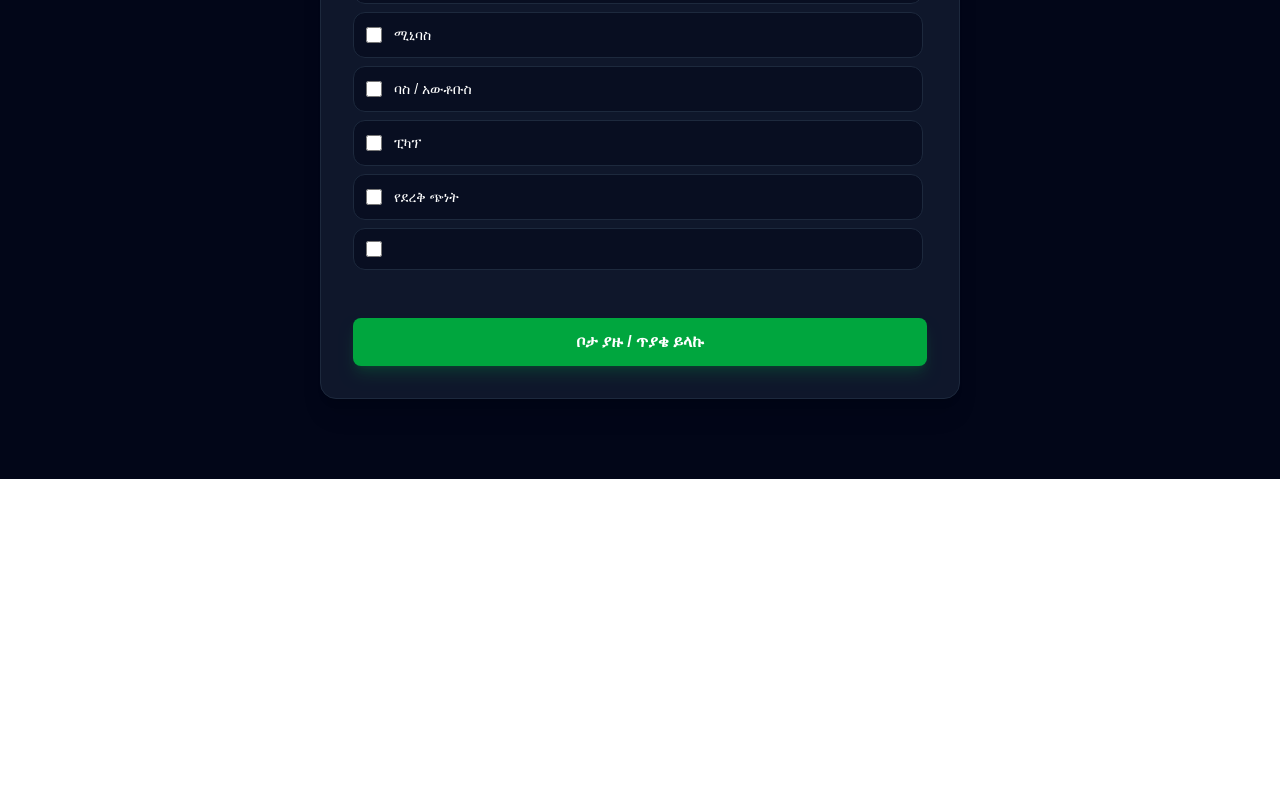
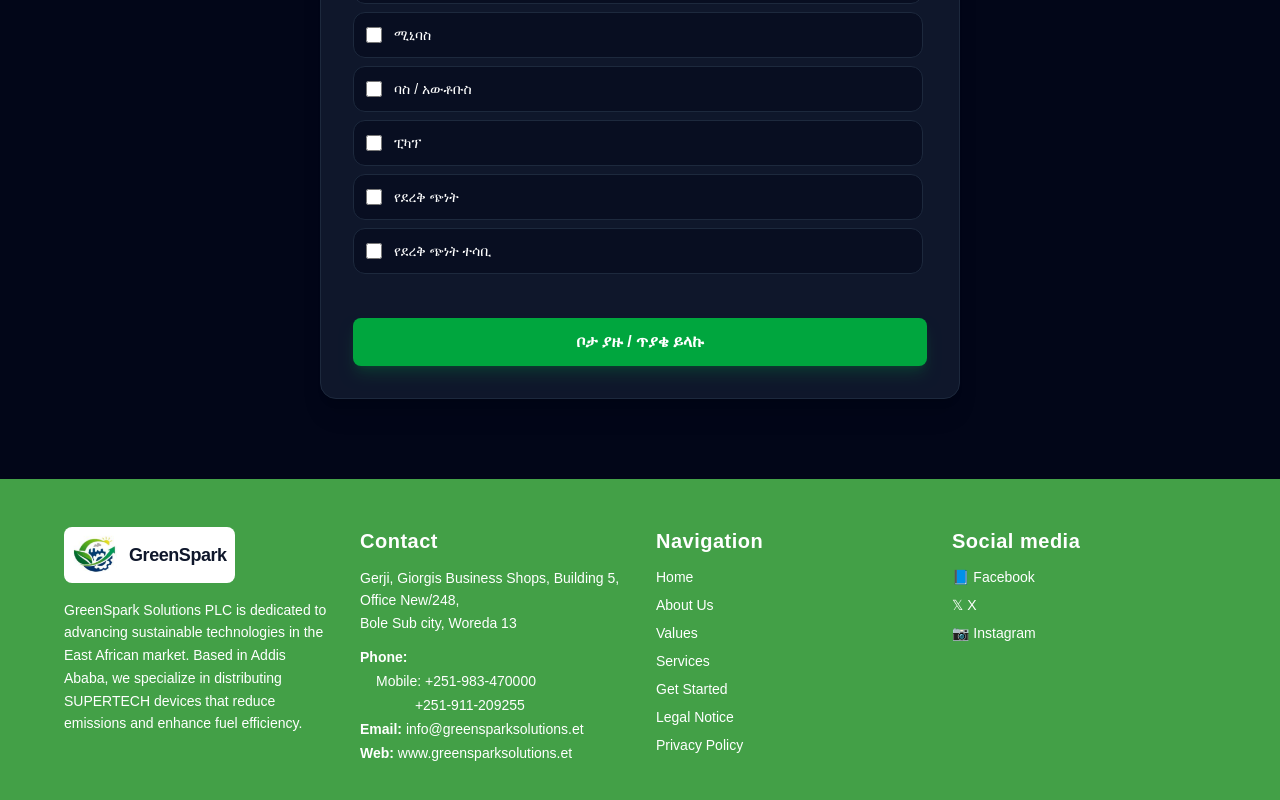
Before and after one commit to Zekariyas-19/greensparksolutions-website-, a Next.js app: page / in a window 1280 px wide. Shown: the part 1416-2216 px from the top of the page. Before the commit the page ends 1895 px from the top, so only its background shows below. Built offline with nearby package versions, Linux system fonts and the light colour scheme; no server answers.

Commit message:
Fix footer logo and company name

```diff
--- a/app/page.tsx
+++ b/app/page.tsx
@@ -113,7 +113,7 @@ export default function Home() {
       feat2Desc: "የአየር ብክለትን በመቀነስ የአካባቢ ጥበቃ ደንቦችን ያሟላል",
       feat3Title: "5 ዓመት ዋስትና",
       feat3Desc: "እስከ 10 ዓመት ያለምንም ተጨማሪ ወጪና ጥገና የሚያገለግል",
-      calcTitle: "የነዳጅ ወጪ ቁጠባ ማስያ (ROI Calculator)",
+      calcTitle: "ይህንን መሳሪያ በመግጠሞ ምን ያክል ብር ያተርፋሉ (ROI Calculator)",
       calcSub: "ተሽከርካሪዎችዎ በቀን የሚያደርጉትን ጉዞ እና ብዛት በማስገባት የሚቆጥቡትን የብር መጠን ይመልከቱ",
       calcVehiclesLabel: "የተሽከርካሪዎች ብዛት፦",
       calcKmLabel: "በቀን የሚያደርጉት አማካይ ጉዞ (ኪ.ሜ)፦",
@@ -149,7 +149,7 @@ export default function Home() {
       subIsuzu: "የደረቅ ጭነት",
       subTrailer: "የደረቅ ጭነት ተሳቢ",
       subBotti: "ቦቲ",
-      subTrailerBotti: "ተሳቢ ቦቲ (Model E)"
+      subTrailerBotti: "ተሳቢ ቦቲ"
     },
     en: {
       navServices: "Benefits",
@@ -195,15 +195,14 @@ export default function Home() {
       modalIdLabel: "Your Unique Tracking ID:",
       modalDesc: "Your request has been received. Our team will contact you shortly. Please save this reference ID.",
       modalBtn: "Close",
-      catPersonal: "Personal Vehicle (Model AA/A)",
-      subMinibus: "Minibus (Model B)",
-      subBus: "Bus (Model D)",
-      subPickup: "Pickup (Model C)",
-      subIsuzu: "Isuzu (Model C/D)",
-      subSino: "Sino Truck (Model E)",
-      subBotti: "Tanker Botti (Model D/E)",
-      subTrailer: "Dry Cargo Trailer (Model E)",
-      subTrailerBotti: "Trailer Tanker (Model E)"
+      catPersonal: "Personal Vehicle",
+      subMinibus: "Minibus",
+      subBus: "Bus",
+      subPickup: "Pickup",
+      subIsuzu: "Isuzu",
+      subBotti: "Tanker Botti",
+      subTrailer: "Dry Cargo Trailer",
+      subTrailerBotti: "Trailer Tanker"
     }
   };
 
@@ -215,9 +214,8 @@ export default function Home() {
     { key: "bus", label: t.subBus },
     { key: "pickup", label: t.subPickup },
     { key: "isuzu", label: t.subIsuzu },
-    { key: "sino", label: t.subSino },
+    { key: "trailer", label: t.subTrailer },
     { key: "botti", label: t.subBotti },
-    { key: "trailer", label: t.subTrailer },
     { key: "trailerBotti", label: t.subTrailerBotti },
   ];
 
@@ -567,6 +565,64 @@ export default function Home() {
         </div>
       </section>
 
+      {/* ከሎጎ ጎን የድርጅቱ ስም እንዲኖር የተደረገበት የግርጌ ክፍል (Footer) */}
+      <footer className="bg-[#43A047] text-white py-12 px-6 md:px-16">
+        <div className="max-w-7xl mx-auto grid grid-cols-1 md:grid-cols-4 gap-8">
+
+          {/* 1. ሎጎ፣ የድርጅቱ ስም እና መግለጫ */}
+          <div className="space-y-4">
+            <div className="flex items-center gap-3 bg-white p-2 rounded-lg inline-flex">
+              <img src="/logo.png" alt="GreenSpark Logo" className="h-10 object-contain" />
+              <span className="text-slate-900 font-extrabold text-lg tracking-tight">GreenSpark</span>
+            </div>
+            <p className="text-sm leading-relaxed">
+              GreenSpark Solutions PLC is dedicated to advancing sustainable technologies in the East African market. Based in Addis Ababa, we specialize in distributing SUPERTECH devices that reduce emissions and enhance fuel efficiency.
+            </p>
+          </div>
+
+          {/* 2. አድራሻ (Contact) */}
+          <div className="space-y-3">
+            <h3 className="text-xl font-bold tracking-wide">Contact</h3>
+            <p className="text-sm leading-relaxed">
+              Gerji, Giorgis Business Shops, Building 5, Office New/248,<br />
+              Bole Sub city, Woreda 13
+            </p>
+            <div className="text-sm space-y-1">
+              <p><span className="font-semibold">Phone:</span></p>
+              <p className="pl-4">Mobile: +251-983-470000</p>
+              <p className="pl-4">&nbsp;&nbsp;&nbsp;&nbsp;&nbsp;&nbsp;&nbsp;&nbsp;&nbsp;&nbsp;+251-911-209255</p>
+              <p><span className="font-semibold">Email:</span> info@greensparksolutions.et</p>
+              <p><span className="font-semibold">Web:</span> www.greensparksolutions.et</p>
+            </div>
+          </div>
+
+          {/* 3. አሰሳ (Navigation) */}
+          <div className="space-y-3">
+            <h3 className="text-xl font-bold tracking-wide">Navigation</h3>
+            <ul className="space-y-2 text-sm">
+              <li><a href="#" className="hover:underline">Home</a></li>
+              <li><a href="#" className="hover:underline">About Us</a></li>
+              <li><a href="#" className="hover:underline">Values</a></li>
+              <li><a href="#benefits" className="hover:underline">Services</a></li>
+              <li><a href="#calculator" className="hover:underline">Get Started</a></li>
+              <li><a href="#" className="hover:underline">Legal Notice</a></li>
+              <li><a href="#" className="hover:underline">Privacy Policy</a></li>
+            </ul>
+          </div>
+
+          {/* 4. ሶሻል ሚዲያ (Social Media) */}
+          <div className="space-y-3">
+            <h3 className="text-xl font-bold tracking-wide">Social media</h3>
+            <div className="flex flex-col space-y-2 text-sm">
+              <a href="#" className="hover:underline flex items-center gap-2">📘 Facebook</a>
+              <a href="#" className="hover:underline flex items-center gap-2">𝕏 X</a>
+              <a href="#" className="hover:underline flex items-center gap-2">📷 Instagram</a>
+            </div>
+          </div>
+
+        </div>
+      </footer>
+
       {showSuccessModal && (
         <div className="fixed inset-0 z-50 flex items-center justify-center bg-black/70 backdrop-blur-sm p-4">
           <div className={`max-w-md w-full p-6 rounded-2xl border shadow-2xl text-center transform transition-all animate-in fade-in zoom-in ${
```
